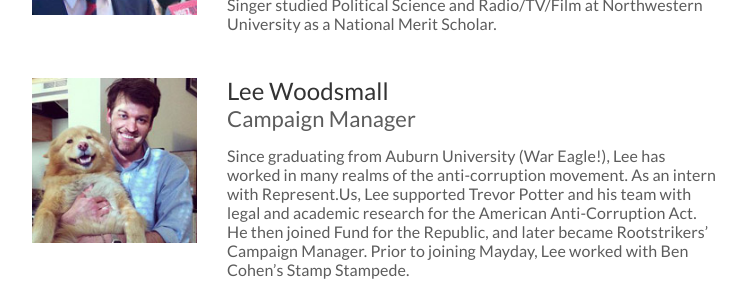
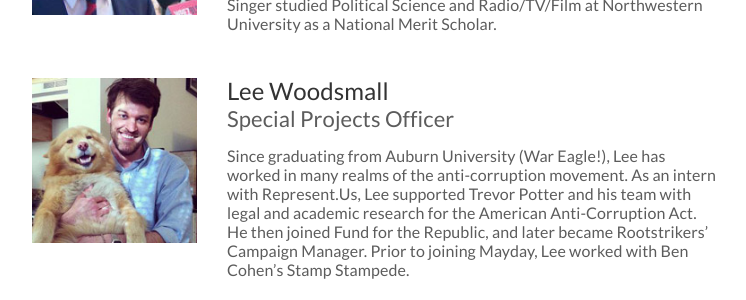
Before and after one commit to MayOneUS/mayday-2.0-frontend, a Jekyll site: the page built from team_and_board.html, in a window 1280 px wide and 900 px high, scrolled down 3486 px. Shown: the part 155-455 px from the top of the window, without its empty margins (38-784 px from the left). Built offline with Jekyll 4.4.1, drawn with Linux system fonts in a browser that asks for light colours; nearby versions of some CDN libraries; some web fonts are replaced.

Commit message:
Minor updates

```diff
--- a/_includes/head.html
+++ b/_includes/head.html
@@ -17,7 +17,7 @@
     <meta property="og:title" content="MAYDAY: Democracy needs an upgrade. Act now."/>
     <meta property="og:description" content="Money has corrupted politics. We&rsquo;re a Crowdfunded SuperPAC to end all SuperPACs -- Join us!"/>
     <meta content="summary_large_image" name="twitter:card"/>
-    <meta content="{{ root_path }}/images/mayday_og.jpg" name="twitter:image:src"/>
+    <meta content="{{ root_path }}/images/M_shield_callout_box.svg" name="twitter:image:src"/>
     <meta content='@mayday' name="twitter:site"/>
 
     <title>{% if page.title %}{{ page.title }}{% else %}{{ site.title }}{% endif %}</title>
--- a/team_and_board.html
+++ b/team_and_board.html
@@ -162,7 +162,7 @@ permalink: /team-and-board/
 
           <div class="col-sm-8 col-xs-12">
             <h3>Lee Woodsmall</h3>
-            <h4>Campaign Manager</h4>
+            <h4>Special Projects Officer</h4>
             <p>
               Since graduating from Auburn University (War Eagle!), Lee has worked in many realms of the anti-corruption movement. As an intern with Represent.Us, Lee supported Trevor Potter and his team with legal and academic research for the American Anti-Corruption Act. He then joined Fund for the Republic, and later became Rootstrikers&rsquo; Campaign Manager. Prior to joining Mayday, Lee worked with Ben Cohen&rsquo;s Stamp Stampede.
             </p>
```
